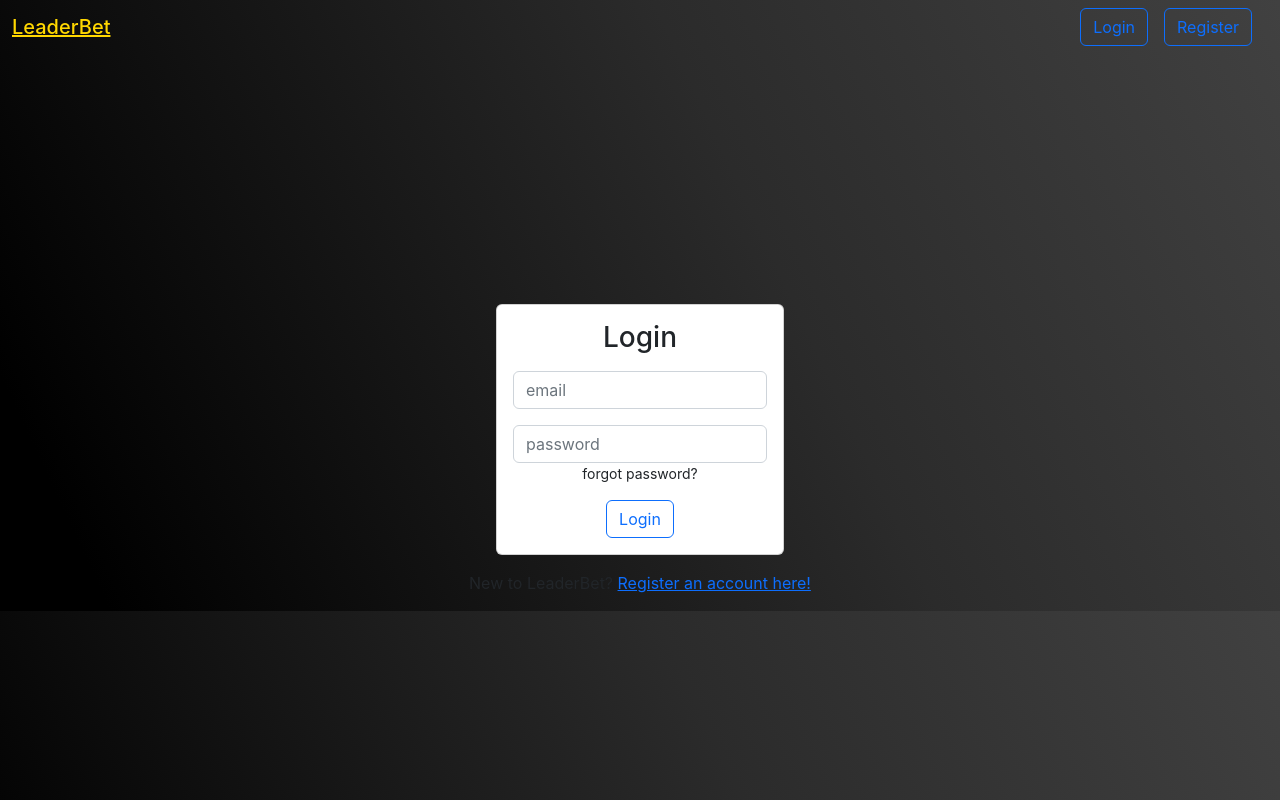
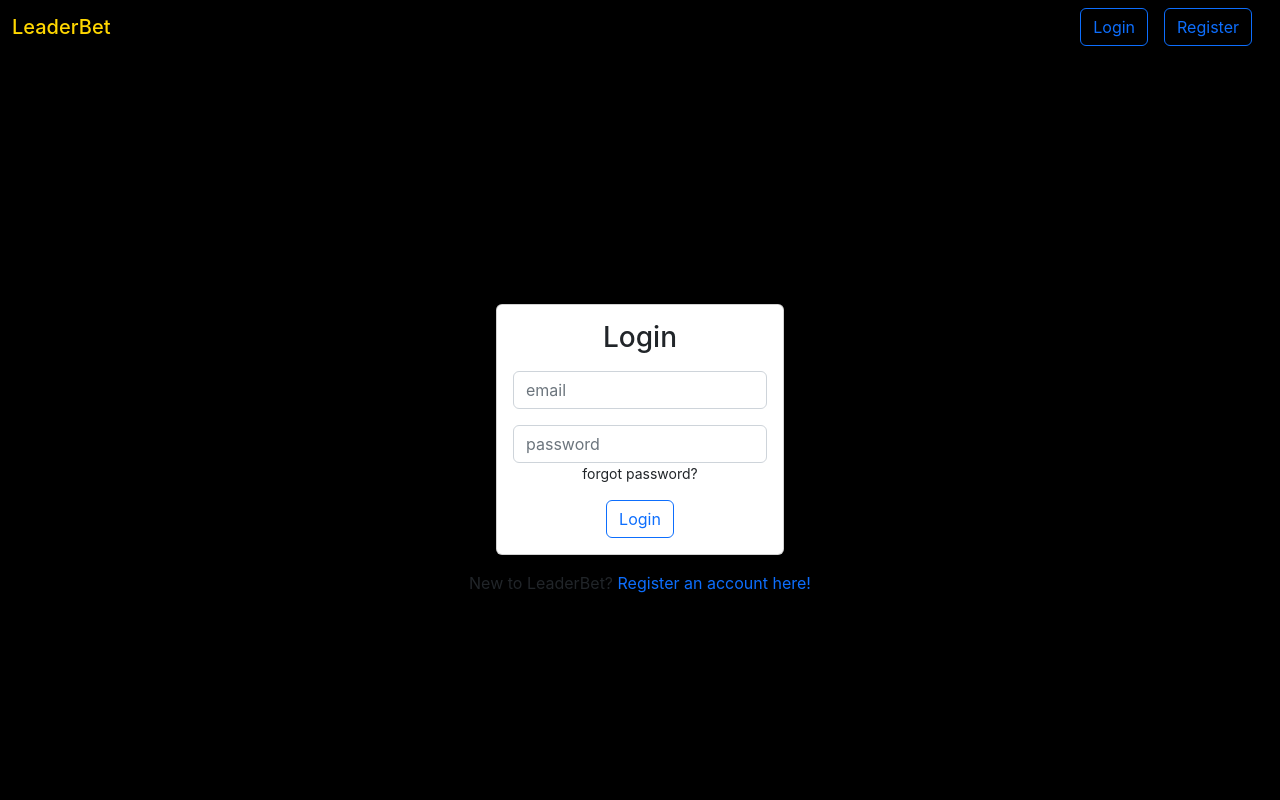
Before and after one commit to Matth5050/LeaderBet, a React (Create React App) app in the folder leader-bet/: page /login in a window 1280 px wide. Built offline with nearby package versions, Linux system fonts and the light colour scheme; no server answers.

Commit message:
changed background color

```diff
--- a/leader-bet/src/index.css
+++ b/leader-bet/src/index.css
@@ -9,8 +9,7 @@ body {
     sans-serif;
   -webkit-font-smoothing: antialiased;
   -moz-osx-font-smoothing: grayscale;
-  background: rgb(65,65,65);
-  background: linear-gradient(245deg, rgba(65,65,65,1) 0%, rgba(43,43,43,1) 40%, rgba(0,0,0,1) 93%);
+  background: rgb(0,0,0);
 }
 
 code {
@@ -71,3 +70,7 @@ table td:hover {
   overflow-y: auto;
   max-height: 300px;
 }
+
+a {
+  text-decoration: none;
+}
```
